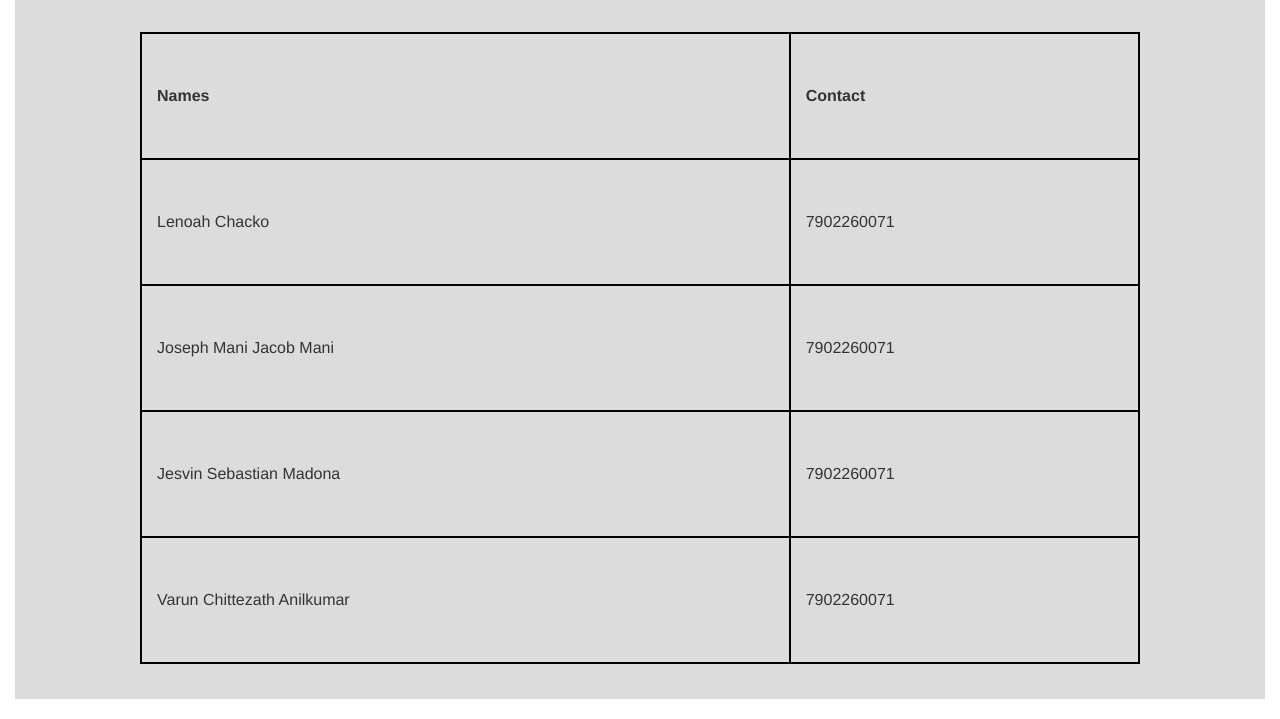
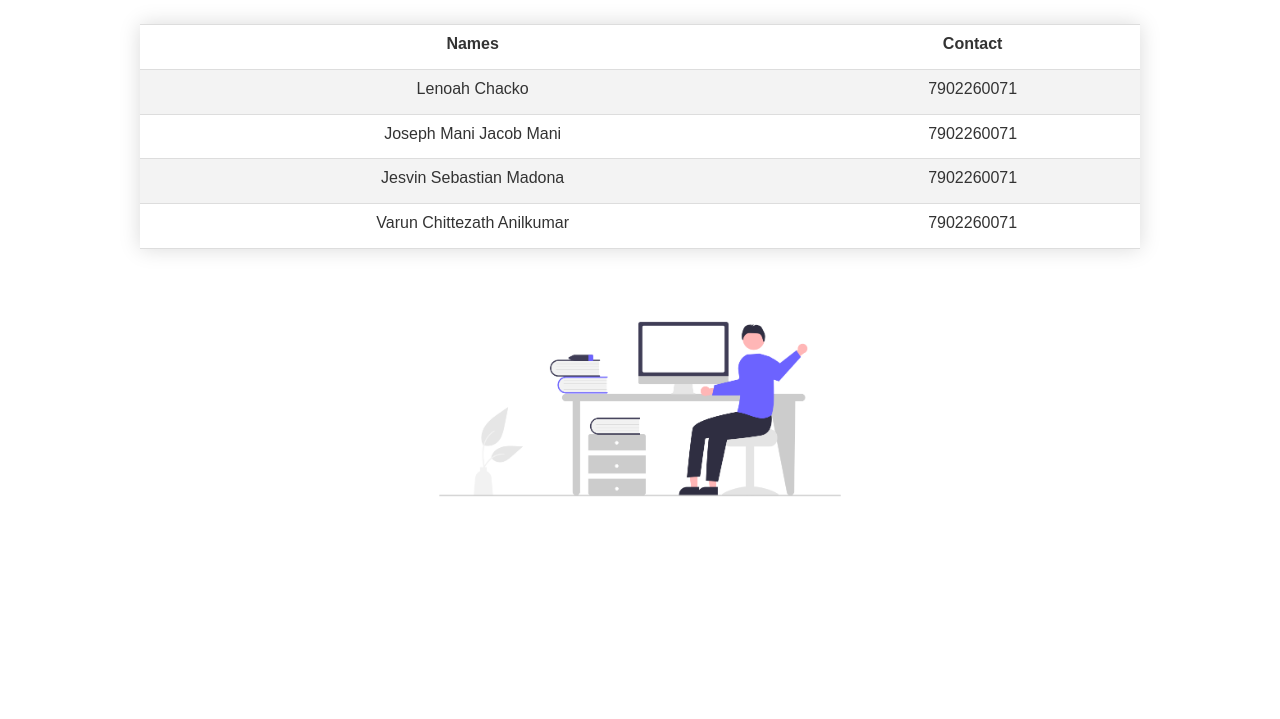
Before and after one commit to lenoah-chacko/recipeFinder, a plain HTML site: page contact.html in a window 1280 px wide. Shown: the part 133-852 px from the top of the page. Drawn offline with nearby package versions, Linux system fonts and the light colour scheme.

Commit message:
beautified website

```diff
--- a/contact.html
+++ b/contact.html
@@ -17,7 +17,7 @@
                     <span class="icon-bar"></span>
                     <span class="icon-bar"></span>
                     </button>
-                    <a class="navbar-brand" href="#">Recipe Finder</a>
+                    <a class="navbar-brand" href="index.html">Recipe Finder</a>
                 </div>
                 <div class="collapse navbar-collapse" id="myNavbar">
                     <ul class="nav navbar-nav">
@@ -31,10 +31,10 @@
         </nav>
         <div class="container">
             <div class="header">
-                <h1>Our Members</h1>
+                <h1>Contacts</h1>
             </div>
-            <div class="table">
-                <table>
+            <div>
+                <table class="table">
                     <tr>
                         <th>Names</th>
                         <th>Contact</th>
@@ -57,6 +57,7 @@
                     </tr>
                 </table>
             </div>
+            <img src="imgs/contact.png" id="contacts">
         </div>
     </body>
 </html>
--- a/index.css
+++ b/index.css
@@ -20,3 +20,18 @@
         }
         .row.content {height:auto;}
       }
+      #food {
+        width: 50%;
+        display: table;
+        margin: 0px auto 20px;
+      }
+      #cs {
+        width: 40%;
+        display: table;
+        margin: 0px auto 20px;
+      }
+      #contacts {
+        width: 40%;
+        display: table;
+        margin: 40px auto 20px;
+      }
--- a/members.css
+++ b/members.css
@@ -3,12 +3,11 @@
     height: 100vh;
     display: flex;
     flex-direction: column;
-    justify-content: center;
     align-items: center;
 }
 
 .header {
-    background-color: #dcdcdc;
+    background-color: #fff;
     width: 100%;
     height: 10%;
     display: flex;
@@ -17,28 +16,29 @@
 }
 
 .table {
-    background-color: #dcdcdc;
-    width: 100%;
-    height: 90%;
-    display: flex;
-    justify-content: center;
-    align-items: center;
+    border-collapse: collapse;
+    margin: 25px 0;
+    font-family: sans-serif;
+    box-shadow: 0 0 20px rgba(0, 0, 0, 0.15);
+    min-width: 1000px;
+}
+.table th,
+.table td {
+    padding: 12px 15px;
+    text-align: center;
+}
+
+.table tbody tr {
+    border-bottom: 1px solid #dddddd;
+}
+
+.table tbody tr:nth-of-type(even) {
+    background-color: #f3f3f3;
 }
 
 table {
-    width: 80%;
+    width: 100%;
     height: 90%;
-    border: 2px solid black;
-}
-
-th {
-    padding: 15px;
-    border: 2px solid black;
-}
-
-td {
-    padding: 15px;
-    border: 2px solid black;
 }
 
 button {
```
Also changed, not shown: index.html (+5 -4 lines), members.html (+5 -3 lines), resources.html (+2 -2 lines), imgs/coming_soon.png (added), imgs/contact.png (added), imgs/food.png (added), imgs/team.png (added), 1 other file.
